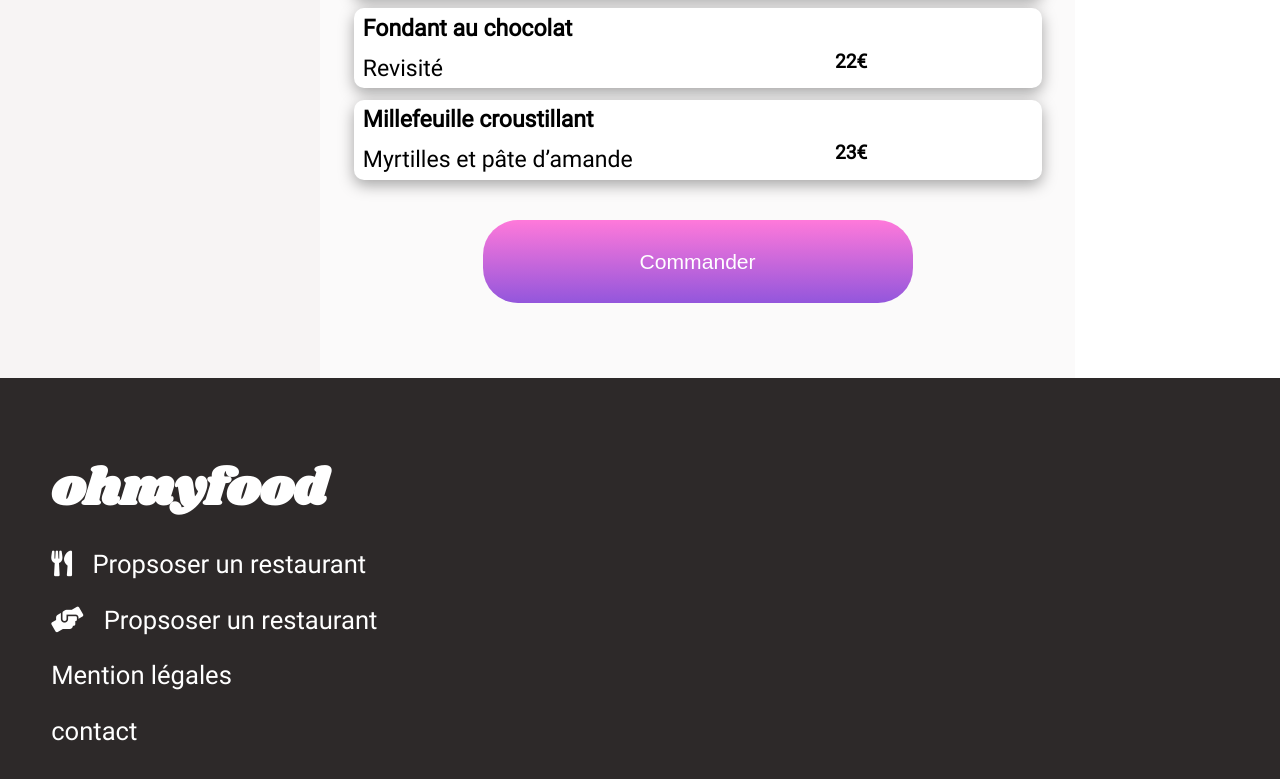
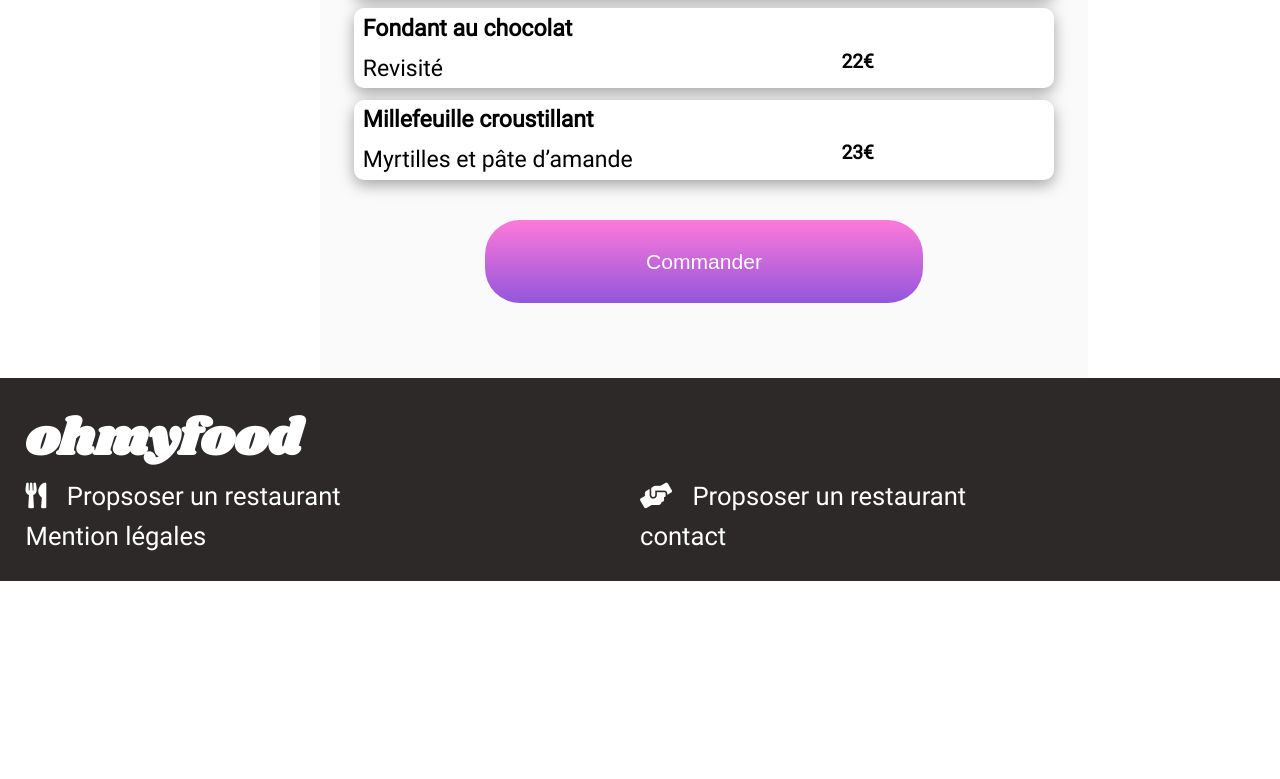
Before and after one commit to HugueninDeveloppement/Ohmyfood, a website: page ALaFrancaise.html in a window 1280 px wide. Shown: the part 1333-2112 px from the top of the page. After the commit the page ends 1914 px from the top, so only its background shows below. Drawn offline with Linux system fonts and the light colour scheme; a web font is replaced by a local one.

Commit message:
footer mis en place pour les landscape

```diff
--- a/sass/Base/_bases.scss
+++ b/sass/Base/_bases.scss
@@ -1,6 +1,5 @@
 body {
     margin: 0px;
-    font-family: 'roboto';
     position:relative;
 
     @media (min-width: 767px) {
--- a/sass/Layouts/_footer.scss
+++ b/sass/Layouts/_footer.scss
@@ -13,11 +13,24 @@ footer {
 
     @media (orientation: landscape) and (min-width: 767px) {
         margin-left: 0%;
+        display: flex;
+        justify-content: space-around;
+        flex-wrap:wrap;
+        padding:1em;
     }
+
 
     h1 {
         font-family: 'Shrikhand';
+
+        @media (orientation: landscape) and (min-width: 767px) {
+            width: 100%;
+            margin:0.2em 0em;
+
+        }
     }
+
+
 
     p {
 
@@ -30,5 +43,10 @@ footer {
                 min-width: 20px;
             }
         }
+
+        @media (orientation: landscape) and (min-width: 767px) {
+            width: 50%;
+            margin:0.2em 0em;
+        }
     }
 }
--- a/sass/Pages/_contact.scss
+++ b/sass/Pages/_contact.scss
@@ -151,7 +151,11 @@
         }
 
         @media (min-width: 979px) {
-            padding:0em 0em 1em 0em;
+            padding: 0em 0em 1em 0em;
+        }
+
+        @media (orientation: landscape) and (min-width: 767px) {
+            justify-content:flex-start;
         }
     }
 }
--- a/sass/Pages/_index.scss
+++ b/sass/Pages/_index.scss
@@ -22,6 +22,7 @@ main {
 
         @media (orientation: landscape) and (min-width: 767px) {
             position: relative;
+            background-color:white;
         }
 
         @media (min-width: 1099px) {
@@ -83,6 +84,7 @@ main {
                 justify-content: space-between;
                 font-size: 0.75em;
             }
+
 
             &__presentation {
                 display: flex;
@@ -368,12 +370,15 @@ main {
                             }
                         }
 
+
+
                         &__hearth {
                             @include ajout-favori;
 
-                            @media (min-width: 979px) {
+                            @media (min-width: 767px) {
                                 font-size: 1.6em;
                             }
+
                         }
                     }
                 }
--- a/sass/Pages/_menu.scss
+++ b/sass/Pages/_menu.scss
@@ -14,6 +14,11 @@
         display: block;
         background-color: none;
     }
+
+    @media (orientation: landscape) and (min-width: 767px) {
+        background-color:white;
+    }
+
 
 
     .entreprise__fonctionnement {
@@ -40,11 +45,10 @@
     position: relative;
     z-index: 1;
     background: $background-color-light;
-    padding-top: 2em;
 
     @media (min-width: 767px) {
-        width: 59%;
-        margin-left: 41%;
+        width: 60%;
+        margin-left: 40.5%;
         padding-top: 0px;
         font-size: 0.75em;
     }
@@ -52,6 +56,11 @@
 
     @media (orientation: landscape) and (min-width: 767px) {
         margin-left: 0%;
+        width: 60%;
+    }
+
+
+    @media (min-width: 979px) {
     }
 
     > img {
```
Also changed, not shown: public/css/style.css, 1 other file.
